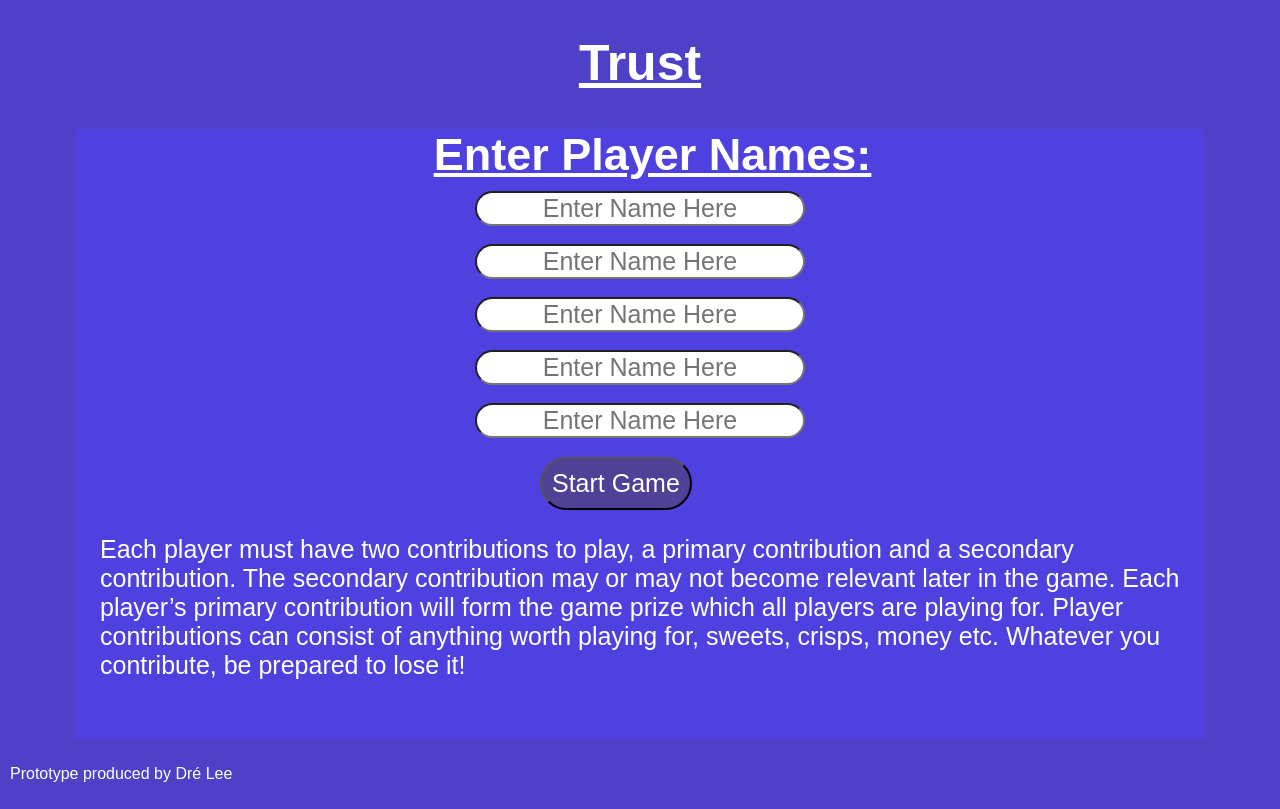
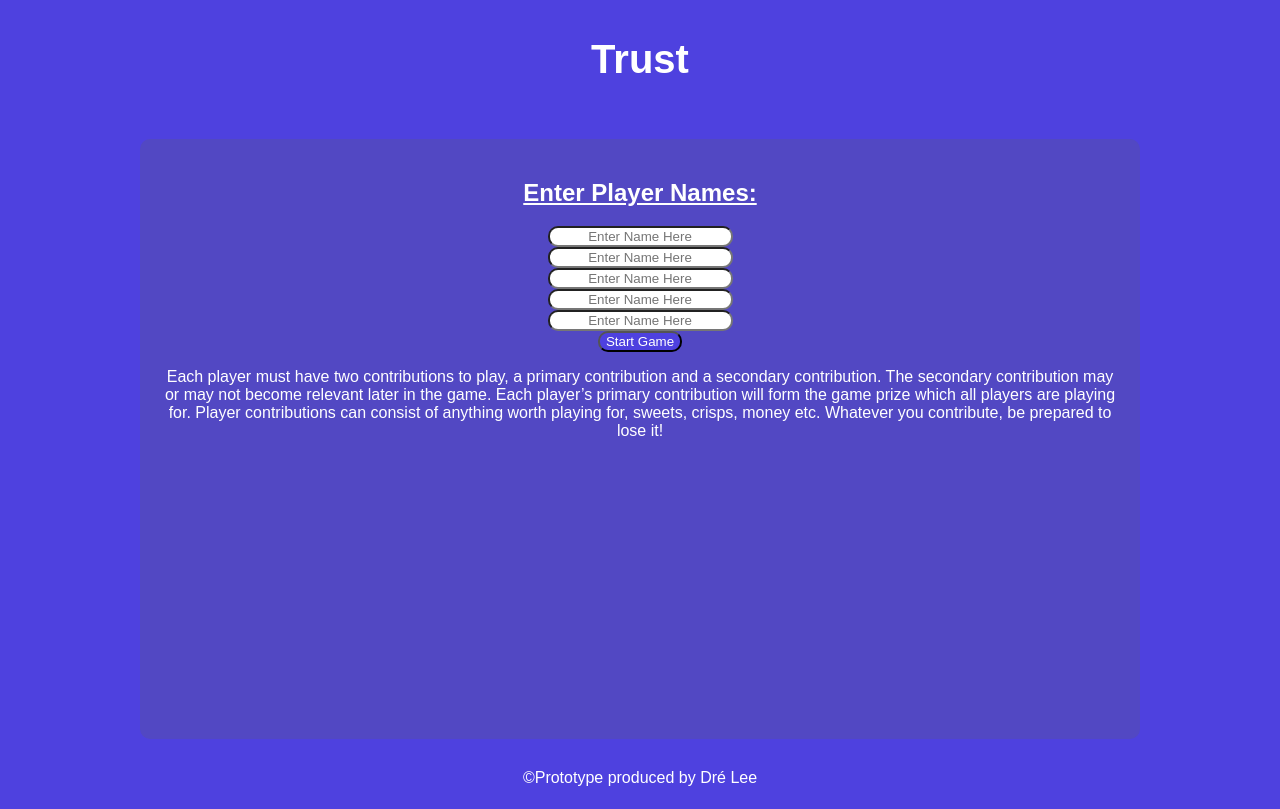
Before and after one commit to positiveoutcomes001/Trust1.7, a plain HTML site: page fiveForm.html in a window 1280 px wide. Drawn offline with Linux system fonts and the light colour scheme.

Commit message:
Update fiveForm.html

```diff
--- a/fiveForm.html
+++ b/fiveForm.html
@@ -6,178 +6,121 @@
 <meta name="viewport" content="width=device-width, initial-scale=1">
 <script type="text/javascript" src="fivePlayerModeLogic.js"></script>
 <style>
-* {
-  box-sizing: border-box;
-  font-family: Arial, Helvetica, sans-serif
+        body {
+            font-family: Arial, sans-serif;
+            margin: 0;
+            padding: 0;
+            background-color:  rgb(78, 65, 223);;
         }
-.gameTitle{
-    background-color:rgb(78, 65, 200);
-    overflow: hidden;
-    color:white;
+
+        header {
+            background-color:  rgb(78, 65, 223);
+            color: #fff;
             text-align: center;
-    font-size: 50px;
-    text-decoration-line: underline;
+            padding: 10px;
+            font-size: 20px;
+        }
+
+        .container {
+            max-width: 1000px;
+            margin: 0 auto;
+            padding: 20px;
 
         }
 
-
-body {
-  margin: 0;
-  font-family: Arial, Helvetica, sans-serif;
-  overflow: hidden;
-  background-color:  rgb(78, 65, 200);
-
-}
-
-
-
-/* Style the content */
         .content {
-  background-color: rgb(78, 65, 223);
-  margin-left: 75px;
-  margin-right: 75px;
-  height: 610px;
-  align-items: center;
-
+            background-color:  rgb(82, 72, 195);
+            padding: 20px;
+            text-align: center;
+            border-radius: 10px;
+            height:560px
 
 
         }
 
-.content1{
-  display: flex;
-  justify-content: center;
+        .pageTitle{
+          color:white;
+          text-decoration-line: underline;
         }
 
-.content2{
-  display: flex;
-  justify-content: center;
-}
+.nameInput{
+  border-radius: 10px;
 
-.pageTitle{
-
-    color:white;
-    font-size: 45px;
-    text-decoration-line: underline;
-    background-color:  rgb(78, 65, 223);
-    margin-left: 25px;
-    margin-bottom: 10px;
   text-align: center;
-}
-
-.instructions{
-    color:white;
-    font-size: 25px;
-    margin-left: 25px;
-    display: flex;
-    justify-content: center;
-}
-
-.interaction{
-    color:white;
-
-}
-
-
-.nameInput{
-border-radius: 25px;
-font-size: 25px;
-text-align: center;
-width:fit-content;
-display: flex;
-justify-content: center;
 }
 
 
 .continue{
     color:white;
-    font-size: 25px;
-    background-color:rgb(78, 65, 150);
-    border-radius: 35px;
-    padding: 10px;
-    width: fit-content;
-    margin-top:1px;
-    margin-left: 65px;
     text-align: center;
-   display: flex;
-   justify-content: center;
+    background-color: rgb(78, 65, 223) ;
+    border-radius: 10px;
 }
+
 
 .continue:hover{
     color:blueviolet;
 }
 
+.instructions{
+  color:white;
+}
 
 
-/* Style the footer */
-.footer {
-
-  background-color: rgb(78, 65, 200);
-    overflow: hidden;
-    color:white;
+        footer {
+            background-color:  rgb(78, 65, 223);
+            color: #fff;
+            text-align: center;
             padding: 10px;
-
         }
 
-/* Media query for smaller screens, adjust the breakpoint as needed */
-@media screen and (max-width: 768px) {
-    .screensize {
-        /* Add styles for smaller screens */
-        font-size: 3.8em;
-        max-width: 80%;
-        max-height: 80%;
-    }
-}
+
 
 </style>
 </head>
 <body>
 
-<div>
-  <h1 class="gameTitle">Trust</h1>
+<header>
+  <h1>Trust</h1>
+</header>
+<div class = "container">
+  <div class = "content">
 
-</div>
+    <h2 class="pageTitle">Enter Player Names:</h2>
 
 
 
-<div class= "content">
-    <h2 class="pageTitle">Enter Player Names:</h2>
- <div class="display" >
 
-
-    <div class="content1">
         <form class="interaction" id="fiveForm" method="GET" action="roundOneElimination.html">
 
-            <input class="nameInput screensize" type="text" name="nameOne" id="playerOneName" required placeholder="Enter Name Here"></input>
+            <input class="nameInput " type="text" name="nameOne" id="playerOneName" required placeholder="Enter Name Here"></input>
             <br>
 
-            <input class="nameInput screensize" type="text" name="nameTwo" id="playerTwoName" required placeholder="Enter Name Here"></input>
+            <input class="nameInput " type="text" name="nameTwo" id="playerTwoName" required placeholder="Enter Name Here"></input>
             <br>
 
-            <input class="nameInput screensize" type="text" name="nameThree" id="playerThreeName" required placeholder="Enter Name Here"></input>
+            <input class="nameInput " type="text" name="nameThree" id="playerThreeName" required placeholder="Enter Name Here"></input>
             <br>
 
-            <input class="nameInput screensize" type="text" name="nameFour" id="playerFourName" required placeholder="Enter Name Here"></input>
+            <input class="nameInput " type="text" name="nameFour" id="playerFourName" required placeholder="Enter Name Here"></input>
             <br>
 
-            <input class="nameInput screensize" type="text" name="nameFive" id="playerFiveName" required placeholder="Enter Name Here"></input>
+            <input class="nameInput " type="text" name="nameFive" id="playerFiveName" required placeholder="Enter Name Here"></input>
             <br>
 
 
-            <input class="continue screensize" type="submit" value="Start Game" onclick=validateForm();></input>
+            <input class="continue" type="submit" value="Start Game" onclick=validateForm();></input>
 
 
-        </div>
-
-             <div class=" content2">
 
 
-        <p class="instructions screensize">Each player must have two contributions to play, a primary contribution and a secondary contribution. The secondary contribution may or may not become relevant later in the game. Each player’s primary contribution will form the game prize which all players are playing for. Player contributions can consist of anything worth playing for, sweets, crisps, money etc. Whatever you contribute, be prepared to lose it! </p>
 
-        </div>
+
+
+        <p class="instructions">Each player must have two contributions to play, a primary contribution and a secondary contribution. The secondary contribution may or may not become relevant later in the game. Each player’s primary contribution will form the game prize which all players are playing for. Player contributions can consist of anything worth playing for, sweets, crisps, money etc. Whatever you contribute, be prepared to lose it! </p>
 
 
     </form>
-
 
  </div>
 
@@ -187,9 +130,9 @@ justify-content: center;
 
 </div>
 
-<div class="footer">
-  <p>Prototype produced by Dré Lee</p>
-</div>
+<footer>
+  &copy;Prototype produced by Dré Lee
+</footer>
 
 </body>
 </html>
```
Lines whose indentation alone changed are shown as unchanged.
